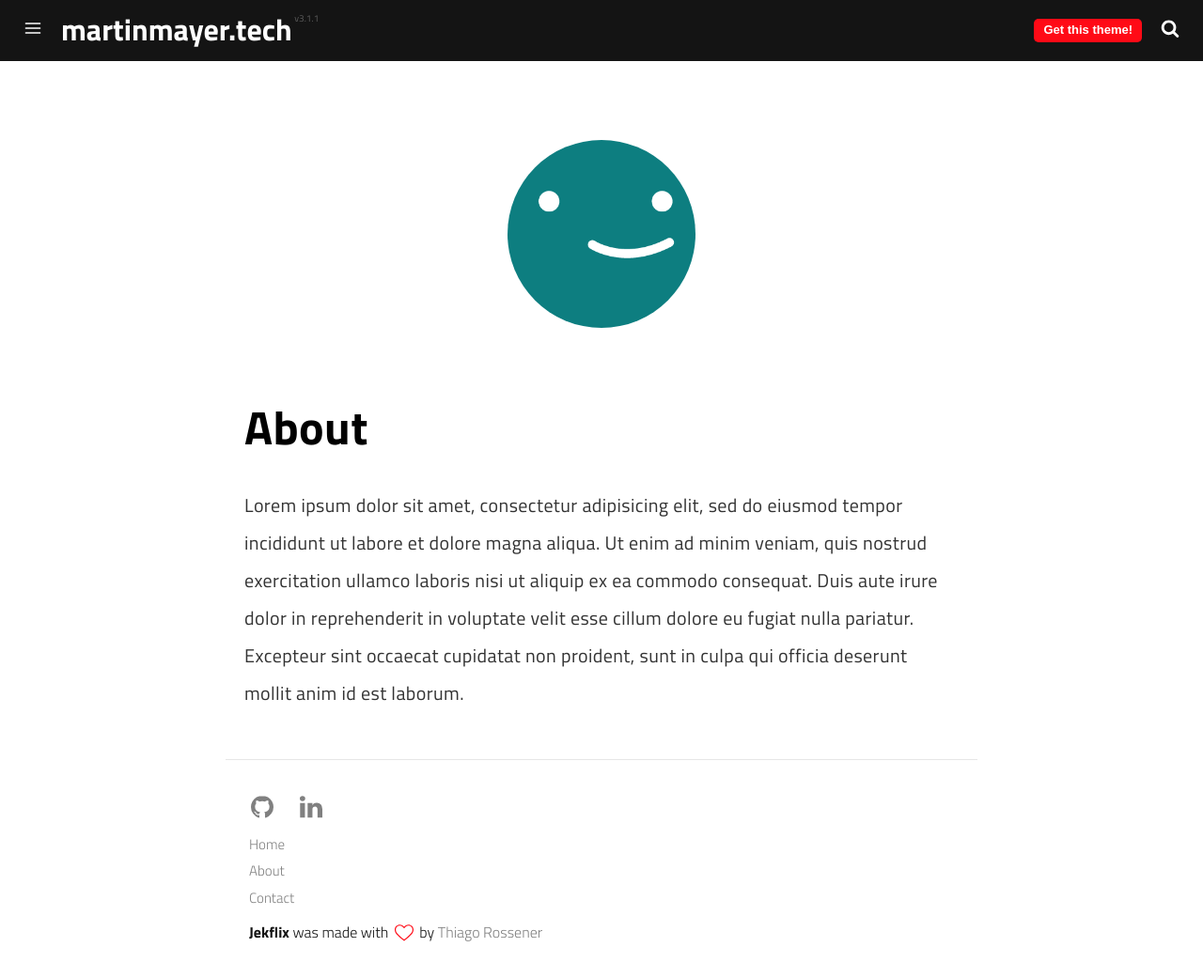
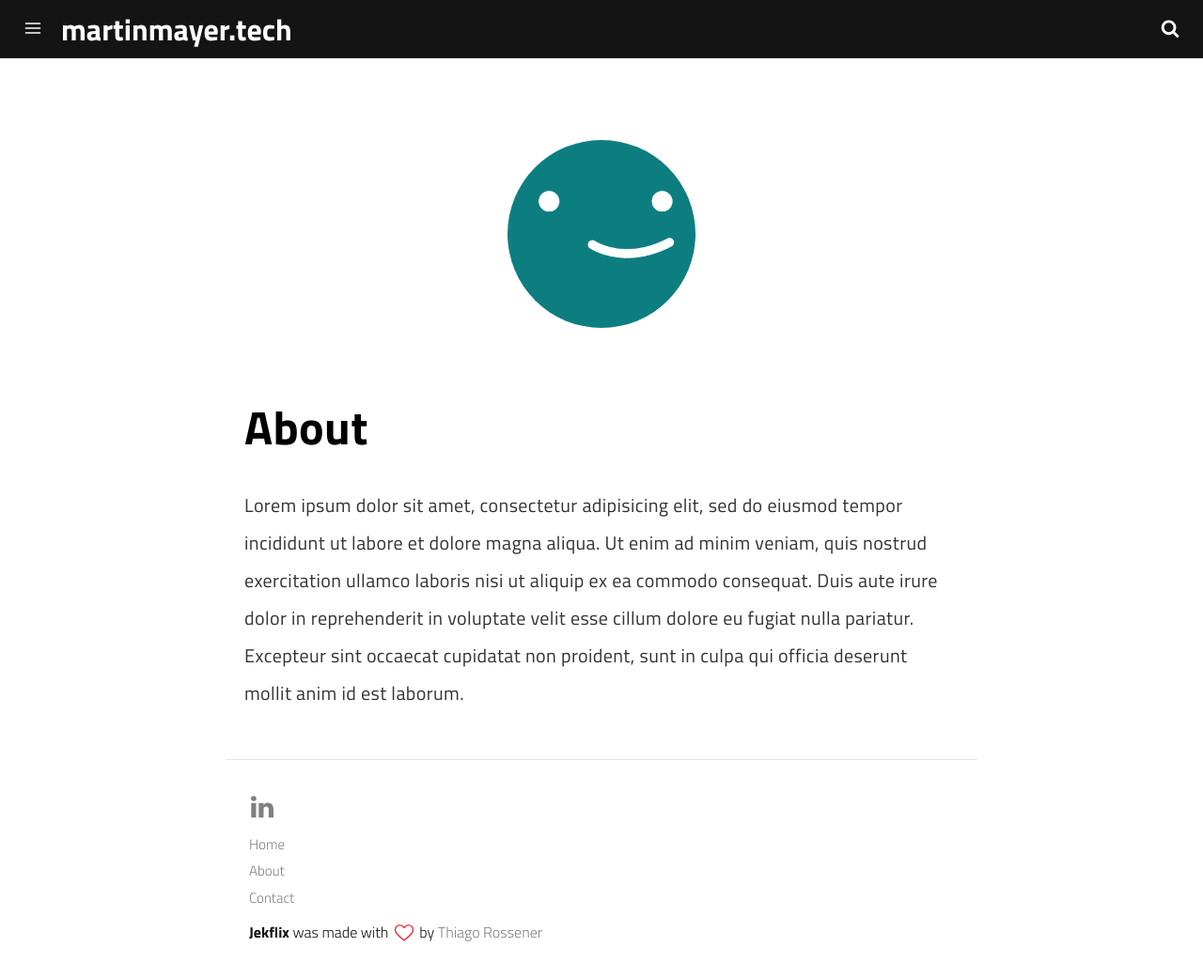
Before and after one commit to Mayer-Cloud-Solutions/martinmayer.tech.jekyll, a Jekyll site: the page built from pages/about.md, in a window 1280 px wide and 1041 px high. Shown: the whole window at 94% size. Built offline with Jekyll 4.4.1, drawn with Linux system fonts in a browser that asks for light colours; a script that is not in the unit is left out.

Commit message:
Remove github link, disable theme button, remove theme version number, update favicons

```diff
--- a/_config.yml
+++ b/_config.yml
@@ -28,7 +28,7 @@ formspree_form_id: xbjwevyz
 
 # Social Media Settings
 # Remove the item if you don't need it
-github_username: martinjmayer
+#github_username: martinjmayer
 #facebook_username: facebook_username
 #twitter_username: twitter_username
 #instagram_username: instagram_username
@@ -60,7 +60,7 @@ collections:
   authors:
     output: true
 paginate_path: "/page/:num/"
-show_get_theme_btn: true
+show_get_theme_btn: false
 use_logo: false
 
 # Content paginator
@@ -104,4 +104,5 @@ exclude: [
 ]
 
 # Theme
-version: v3.1.1
+version:
+#version: v3.1.1
```
Also changed, not shown: android-chrome-192x192.png (added), android-chrome-512x512.png (added), apple-touch-icon.png (added), favicon-16x16.png (added), favicon-32x32.png (added), favicon.ico, site.webmanifest (added).
